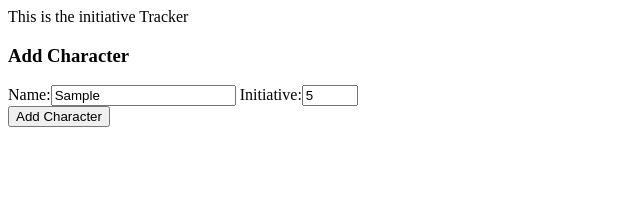
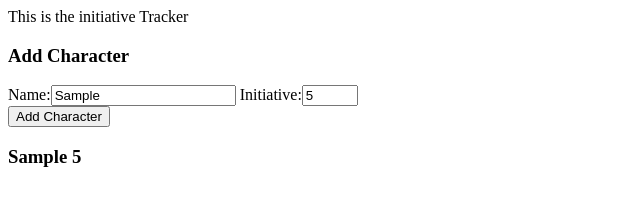
Before and after one commit to ScottBWar/initiative, a plain HTML site: page index.html in a window 1280 px wide. Both pictures are taken after typing "Sample", "5" into the empty fields and a click on the button "Add Character". Shown: the full height of the page, 0-640 px from the left. Drawn offline with Linux system fonts and the light colour scheme.

Commit message:
list name and initiatives in html in order from highest to lowest

```diff
--- a/index.html
+++ b/index.html
@@ -8,7 +8,7 @@
 
 This is the initiative Tracker
 
-<div class="main">
+<div id="main">
 
 <form class="addCharacter">
 <h3>Add Character</h3>
@@ -19,7 +19,10 @@ Initiative:<input id="roll" type="number" min="0"	max="30">
 
 </div>
 
+<div id="theList">
 
+
+</div>
 
 
 <script src="initiative.js"></script>
--- a/initiative.js
+++ b/initiative.js
@@ -20,7 +20,15 @@ function Encounter(title){
 		this.charList.sort(function(a,b){
 			return a.initiative - b.initiative;
 		});
-		console.log(self.charList);
+	};
+
+	this.populateHTML = function(){
+		var listContainer = $("#theList");
+		var html = "";
+		for(var i = self.charList.length - 1; i >= 0; i--){
+			html += "<h3>" + self.charList[i].name + "  " + self.charList[i].initiative + "</h3>";
+		}
+		listContainer.html(html);
 	};
 
 }
@@ -42,5 +50,5 @@ var battle = new Encounter("battle");
 $("#addCharButton").click(function(e){
 	battle.addChar($("#name").val(),$("#roll").val());
 	battle.sortChars();
-	battle.logChars();
+	battle.populateHTML();
 });
```
